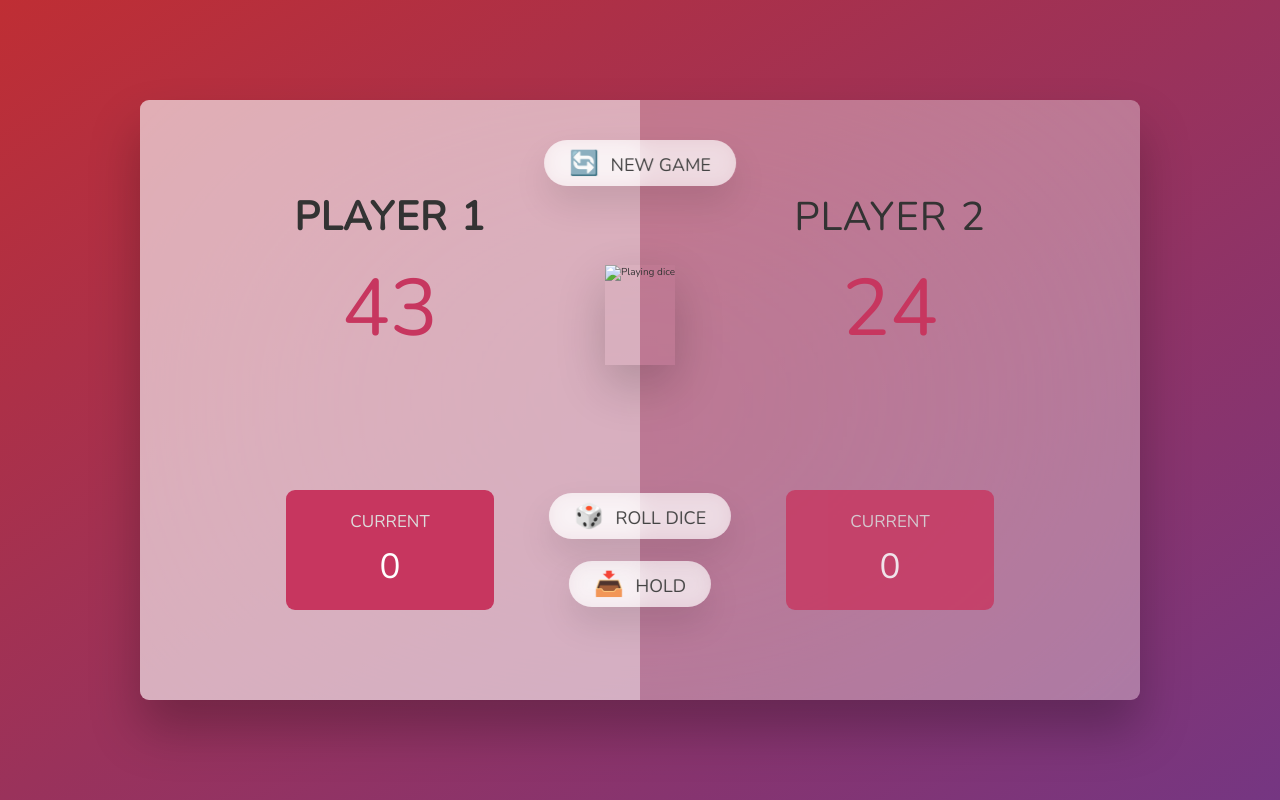
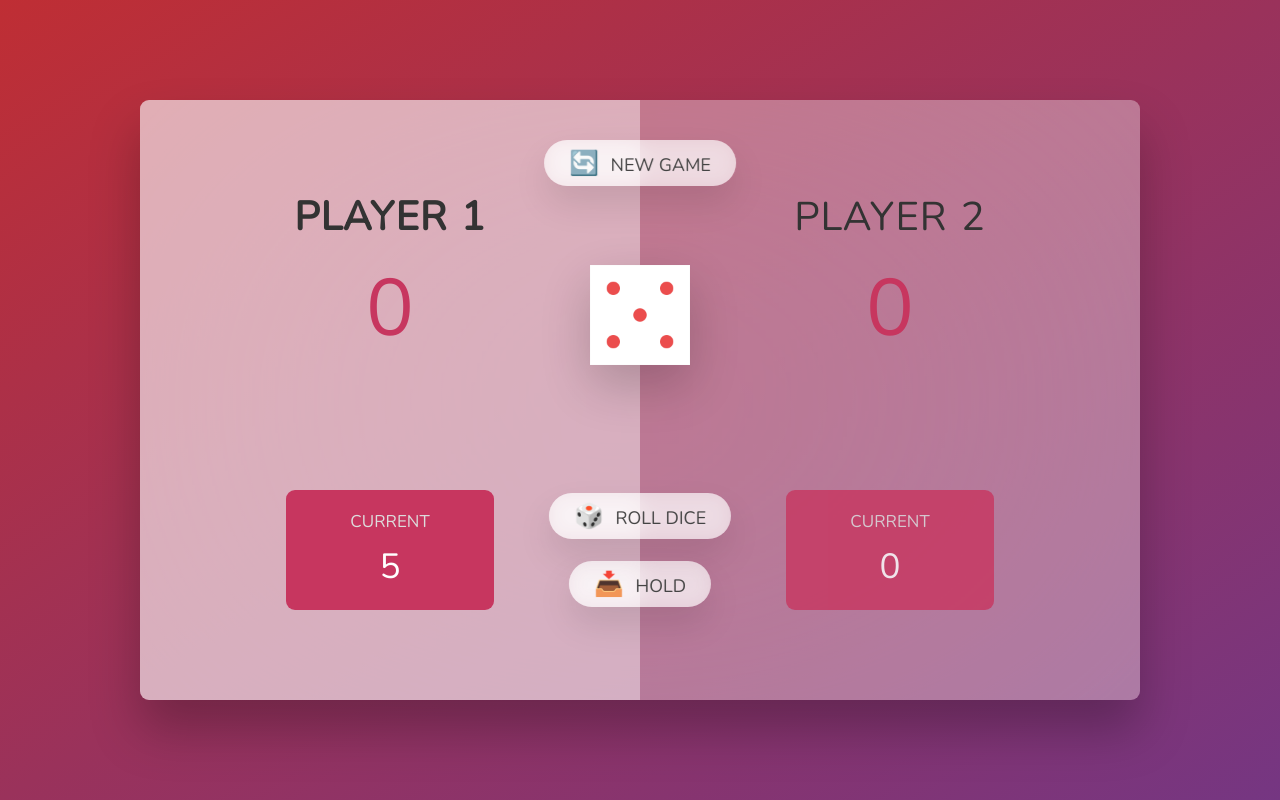
Before and after one commit to maomaoXD/The-Pig-Game, a plain HTML site: page index.html in a window 1280 px wide. Both pictures are taken after a click on the button "🎲 ROLL DICE". Drawn offline with nearby package versions, Linux system fonts and the light colour scheme.

Commit message:
added additional code

```diff
--- a/index.html
+++ b/index.html
@@ -11,7 +11,7 @@
     <main>
       <section class="player player--0 player--active">
         <h2 class="name" id="name--0">Player 1</h2>
-        <p class="score" id="score--0">43</p>
+        <p class="score" id="score--0">0</p>
         <div class="current">
           <p class="current-label">Current</p>
           <p class="current-score" id="current--0">0</p>
@@ -19,18 +19,18 @@
       </section>
       <section class="player player--1">
         <h2 class="name" id="name--1">Player 2</h2>
-        <p class="score" id="score--1">24</p>
+        <p class="score" id="score--1">0</p>
         <div class="current">
           <p class="current-label">Current</p>
           <p class="current-score" id="current--1">0</p>
         </div>
       </section>
 
-      <img src="dice-5.png" alt="Playing dice" class="dice" />
+      <img src="asset/dice-5.png" alt="Playing dice" class="dice" />
       <button class="btn btn--new">🔄 New game</button>
       <button class="btn btn--roll">🎲 Roll dice</button>
       <button class="btn btn--hold">📥 Hold</button>
     </main>
-    <script src="script.js"></script>
+    <script src="script2.js"></script>
   </body>
 </html>
--- /dev/null
+++ b/script2.js
@@ -0,0 +1,36 @@
+'use strict';
+
+// let diceRoll = 0;
+
+// const diceRollFunc = function() {
+//      diceRoll = Math.trunc(Math.random()* 6) + 1;
+//      console.log(diceRoll);
+// }
+
+// console.log(diceRoll);
+
+// document.querySelector('.btn--roll').addEventListener('click', diceRollFunc);
+
+// document.querySelector('#current--0').value = diceRoll;
+// // console.log(document.querySelector('#current--0').value = diceRoll);
+// // document.querySelector('#current--0').textContent = diceRoll;
+
+// const diceRoll = function(){
+
+// }
+
+function getRandomNumber() {
+    return Math.trunc(Math.random()* 6) + 1;
+}
+
+const diceRoll = function() {
+    const dice = getRandomNumber();
+    const currentDiceValue = document.querySelector('#current--0').textContent = dice;
+
+    console.log(currentDiceValue);
+
+
+}
+
+
+document.querySelector('.btn--roll').addEventListener('click', diceRoll);
```
